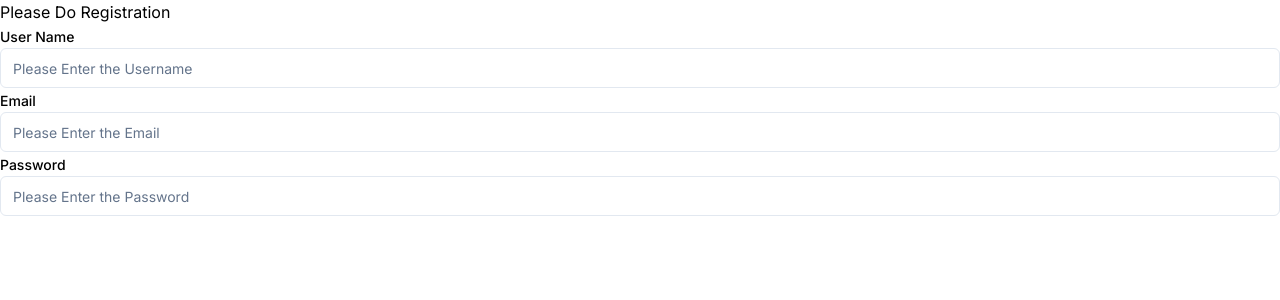
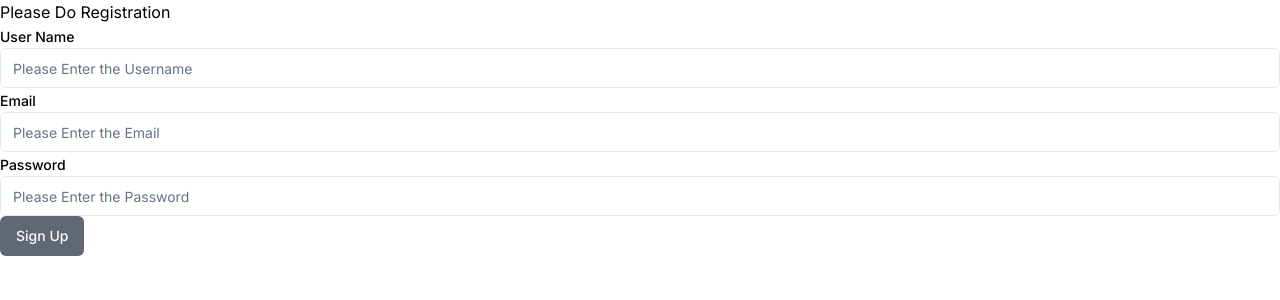
Before and after one commit to karuna-sagar/NEXT-JS, a Next.js app in the folder nextjs-auth/: page /sign-up in a window 1280 px wide. Shown: the top 300 px of the page. Built offline with nearby package versions, Linux system fonts and the light colour scheme.

Commit message:
"Added @radix-ui/react-slot dependency and updated SignUp page with Button component and validation"

```diff
--- a/nextjs-auth/package.json
+++ b/nextjs-auth/package.json
@@ -10,6 +10,7 @@
   },
   "dependencies": {
     "@radix-ui/react-label": "^2.1.0",
+    "@radix-ui/react-slot": "^1.1.0",
     "bcryptjs": "^2.4.3",
     "class-variance-authority": "^0.7.0",
     "clsx": "^2.1.1",
--- a/nextjs-auth/src/app/sign-up/page.js
+++ b/nextjs-auth/src/app/sign-up/page.js
@@ -1,10 +1,16 @@
 'use client'
 import { Label } from "@/components/ui/label"
 import { initialSignUpFormData, userRegistrationformControls } from "../utils"
+import { Button } from "@/components/ui/button"
+
 import CommonFormElement from "@/components/form-element/page"
 import { useState } from "react"
 
+
 function SignUp() {
+    function handleSignUpBtnValid() {
+        return Object.keys(signUpFormData).every(key => signUpFormData[key] !== '')
+    }
     const [signUpFormData, setSignUpFormData] = useState(initialSignUpFormData)
     console.log(signUpFormData)
     return (
@@ -25,6 +31,7 @@
 
                 )
                 }
+                <Button disabled={!handleSignUpBtnValid()} className="disabled:opacity-65" type="submit">Sign Up</Button>
             </form >
 
         </div >
--- a/nextjs-auth/src/components/form-element/page.js
+++ b/nextjs-auth/src/components/form-element/page.js
@@ -10,6 +10,7 @@
                 placeholder={currentItem.placeholder}
                 value={value}
                 onChange={onChange}
+                type={currentItem.type}
             />
             break;
         default:
--- /dev/null
+++ b/nextjs-auth/src/components/ui/button.jsx
@@ -0,0 +1,47 @@
+import * as React from "react"
+import { Slot } from "@radix-ui/react-slot"
+import { cva } from "class-variance-authority";
+
+import { cn } from "@/lib/utils"
+
+const buttonVariants = cva(
+  "inline-flex items-center justify-center whitespace-nowrap rounded-md text-sm font-medium ring-offset-background transition-colors focus-visible:outline-none focus-visible:ring-2 focus-visible:ring-ring focus-visible:ring-offset-2 disabled:pointer-events-none disabled:opacity-50",
+  {
+    variants: {
+      variant: {
+        default: "bg-primary text-primary-foreground hover:bg-primary/90",
+        destructive:
+          "bg-destructive text-destructive-foreground hover:bg-destructive/90",
+        outline:
+          "border border-input bg-background hover:bg-accent hover:text-accent-foreground",
+        secondary:
+          "bg-secondary text-secondary-foreground hover:bg-secondary/80",
+        ghost: "hover:bg-accent hover:text-accent-foreground",
+        link: "text-primary underline-offset-4 hover:underline",
+      },
+      size: {
+        default: "h-10 px-4 py-2",
+        sm: "h-9 rounded-md px-3",
+        lg: "h-11 rounded-md px-8",
+        icon: "h-10 w-10",
+      },
+    },
+    defaultVariants: {
+      variant: "default",
+      size: "default",
+    },
+  }
+)
+
+const Button = React.forwardRef(({ className, variant, size, asChild = false, ...props }, ref) => {
+  const Comp = asChild ? Slot : "button"
+  return (
+    (<Comp
+      className={cn(buttonVariants({ variant, size, className }))}
+      ref={ref}
+      {...props} />)
+  );
+})
+Button.displayName = "Button"
+
+export { Button, buttonVariants }
```
Also changed, not shown: 1 other file (tests, documents, lock files or other folders).
